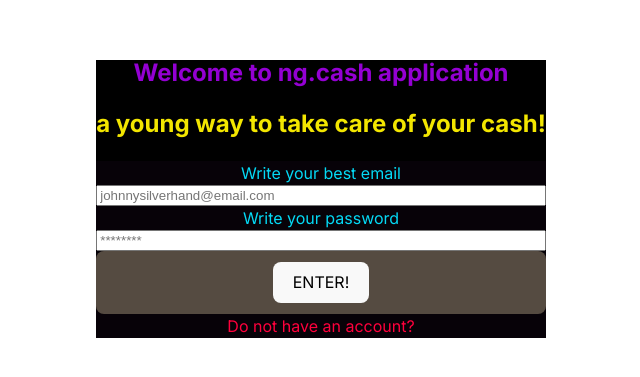
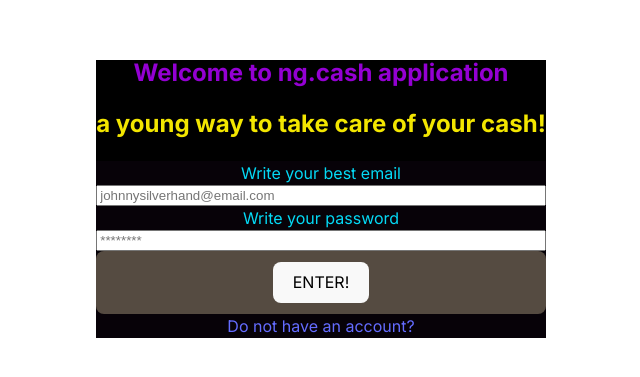
Before and after one commit to CaioAugustobrg/frontendlogin, a React (Vite) app: page / in a window 1280 px wide. Shown: the part 209-586 px from the top of the page, without its empty margins (319-959 px from the left). Built offline with nearby package versions, Linux system fonts and the light colour scheme.

Commit message:
A link to register component in <span> Do not have an account?</span>

```diff
--- a/src/pages/Login.jsx
+++ b/src/pages/Login.jsx
@@ -4,6 +4,7 @@ import { createGlobalStyle } from 'styled-components';
 // eslint-disable-next-line no-unused-vars
 import styled from 'styled-components';
 import axios from 'axios';
+import { Link } from 'react-router-dom';
 
 const GlobalStyle = createGlobalStyle`
   body {
@@ -11,12 +12,16 @@ const GlobalStyle = createGlobalStyle`
     font-family: 'Inter', sans-serif;
   }`;
 
-function Login() {
+
+
+const Login = () => {
 	const [email, setEmail] = useState('');
 	const [password, setPassword] = useState('');
 
 	const onSubmit = async (e) => {
+
 		e.preventDefault();
+
 		console.log(email, password);
 
 		try {
@@ -27,6 +32,7 @@ function Login() {
 					headers: { 'Content-Type': 'application/json' },
 				}
 			);
+
 		} catch (error) {
 			true,
 			console.log(error);
@@ -38,7 +44,7 @@ function Login() {
 			<Container>
 				<Topo>
 					<Title>
-            Welcome to ng.cash application
+						Welcome to ng.cash application
 						<span>
 							<p> a young way to take care of your cash!</p>
 						</span>
@@ -71,13 +77,13 @@ function Login() {
                   ENTER!
 								</button>
 							</Button>
-							<span>Do not have an account?</span>
+							<span><a href='/Register'>Do not have an account?</a></span>
 						</form>
 					</Form>
 				</main>
 			</Container>
 		</>
 	);
-}
+};
 
 export default Login;
```
